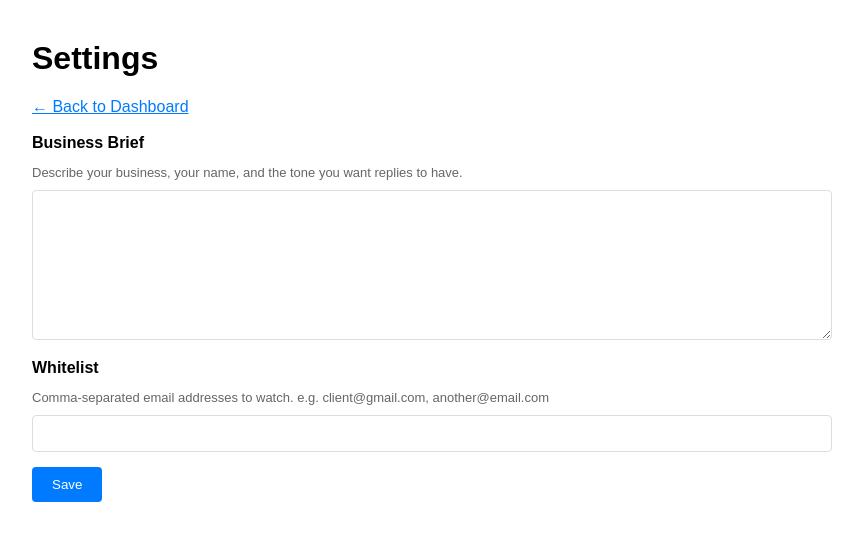
After one commit to dephrat/AI-Employee-Draft, a Flask app: page /settings in a window 1280 px wide. The commit adds this page. Shown: the top 541 px of the page, without its empty margins (208-1071 px from the left). Run offline with Flask 3, Linux system fonts and the light colour scheme; data that the repository does not hold is empty.

Commit message:
UI updates and archives and replies, added settings page which saves and indicates as such

```diff
--- a/app.py
+++ b/app.py
@@ -1,7 +1,7 @@
 import os
 from flask import Flask, render_template, request, redirect, url_for, session
 from dotenv import load_dotenv
-from db import init_db, get_db
+from db import init_db, get_db, get_setting, save_setting
 from gmail import get_oauth_flow, credentials_to_dict
 
 load_dotenv()
@@ -24,6 +24,7 @@ def connect():
     )
     session["state"] = state
     session["code_verifier"] = flow.code_verifier
+    print("Redirect URI:", url_for("oauth_callback", _external=True))
     return redirect(auth_url)
 
 @app.route("/oauth/callback")
@@ -44,18 +45,18 @@ def fetch():
     from ai import draft_reply
 
     service = get_gmail_service(session["credentials"])
-    whitelist = ["notifications-noreply@linkedin.com"]
+    whitelist = [e.strip() for e in get_setting("whitelist", "").split(",") if e.strip()]
+    business_brief = get_setting("business_brief", "")
     emails = get_new_emails(service, whitelist)
 
-    business_brief = "We are a small consulting firm called Exemplar Consulting Inc. The owner's name is Daniel Ephrat. We respond professionally and concisely."
-
     results = []
-    for email in emails[:2]:
+    for email in emails:
         reply = draft_reply(email["body"], email["sender"], email["subject"], business_brief)
         results.append({
             "subject": email["subject"],
             "sender": email["sender"],
-            "draft_reply": reply
+            "draft_reply": reply,
+            "gmail_id": email["gmail_id"]
         })
 
     return render_template("dashboard.html", connected=True, emails=results)
@@ -65,16 +66,54 @@ def send():
     if not session.get("credentials"):
         return redirect(url_for("connect"))
 
-    from gmail import get_gmail_service, send_reply
+    from gmail import get_gmail_service, send_reply, archive_email
 
     service = get_gmail_service(session["credentials"])
 
     to = request.form.get("to")
     subject = request.form.get("subject")
     body = request.form.get("body")
+    gmail_id = request.form.get("gmail_id")
+    print("gmail_id received:", gmail_id)
 
     send_reply(service, to, subject, body)
+    if gmail_id:
+        archive_email(service, gmail_id)
+
+    return redirect(url_for("fetch"))
+
+@app.route("/logout")
+def logout():
+    session.clear()
     return redirect(url_for("dashboard"))
+
+@app.route("/dismiss", methods=["POST"])
+def dismiss():
+    if not session.get("credentials"):
+        return redirect(url_for("connect"))
+
+    from gmail import get_gmail_service, archive_email
+
+    service = get_gmail_service(session["credentials"])
+    gmail_id = request.form.get("gmail_id")
+
+    if gmail_id:
+        archive_email(service, gmail_id)
+
+    return redirect(url_for("fetch"))
+
+@app.route("/settings", methods=["GET", "POST"])
+def settings():
+    saved = False
+    if request.method == "POST":
+        save_setting("business_brief", request.form.get("business_brief"))
+        save_setting("whitelist", request.form.get("whitelist"))
+        saved = True
+
+    business_brief = get_setting("business_brief", "")
+    whitelist = get_setting("whitelist", "")
+    return render_template("settings.html", business_brief=business_brief, whitelist=whitelist, saved=saved)
+
 
 if __name__ == "__main__":
     init_db()
--- a/db.py
+++ b/db.py
@@ -21,5 +21,23 @@ def init_db():
             created_at TIMESTAMP DEFAULT CURRENT_TIMESTAMP
         )
     """)
+    conn.execute("""
+        CREATE TABLE IF NOT EXISTS settings (
+            key TEXT PRIMARY KEY,
+            value TEXT
+        )
+    """)
     conn.commit()
     conn.close()
+
+def get_setting(key, default=None):
+    conn = get_db()
+    row = conn.execute("SELECT value FROM settings WHERE key = ?", (key,)).fetchone()
+    conn.close()
+    return row["value"] if row else default
+
+def save_setting(key, value):
+    conn = get_db()
+    conn.execute("INSERT OR REPLACE INTO settings (key, value) VALUES (?, ?)", (key, value))
+    conn.commit()
+    conn.close()
--- a/gmail.py
+++ b/gmail.py
@@ -84,3 +84,12 @@ def send_reply(service, to, subject, body):
         userId="me",
         body={"raw": raw}
     ).execute()
+
+def archive_email(service, gmail_id):
+    service.users().messages().modify(
+        userId="me",
+        id=gmail_id,
+        body={
+            "removeLabelIds": ["INBOX", "UNREAD"]
+        }
+    ).execute()
--- /dev/null
+++ b/templates/settings.html
@@ -0,0 +1,34 @@
+<!DOCTYPE html>
+<html>
+<head>
+    <title>Settings</title>
+    <style>
+        body { font-family: Arial, sans-serif; max-width: 800px; margin: 40px auto; padding: 0 20px; }
+        textarea, input[type="text"] { width: 100%; padding: 10px; margin-bottom: 15px; border: 1px solid #ddd; border-radius: 4px; box-sizing: border-box; }
+        textarea { height: 150px; }
+        button { background: #007bff; color: white; padding: 10px 20px; border: none; border-radius: 4px; cursor: pointer; }
+        label { font-weight: bold; display: block; margin-bottom: 5px; }
+        .hint { color: #666; font-size: 13px; margin-bottom: 10px; }
+        a { color: #007bff; }
+    </style>
+</head>
+<body>
+    <h1>Settings</h1>
+    <a href="/">← Back to Dashboard</a>
+    <br><br>
+    {% if saved %}
+        <p style="color: green; font-weight: bold;">✓ Settings saved!</p>
+    {% endif %}
+    <form method="POST">
+        <label>Business Brief</label>
+        <p class="hint">Describe your business, your name, and the tone you want replies to have.</p>
+        <textarea name="business_brief">{{ business_brief }}</textarea>
+
+        <label>Whitelist</label>
+        <p class="hint">Comma-separated email addresses to watch. e.g. client@gmail.com, another@email.com</p>
+        <input type="text" name="whitelist" value="{{ whitelist }}">
+
+        <button type="submit">Save</button>
+    </form>
+</body>
+</html>
```
Also changed, not shown: templates/dashboard.html (+26 -8 lines).
